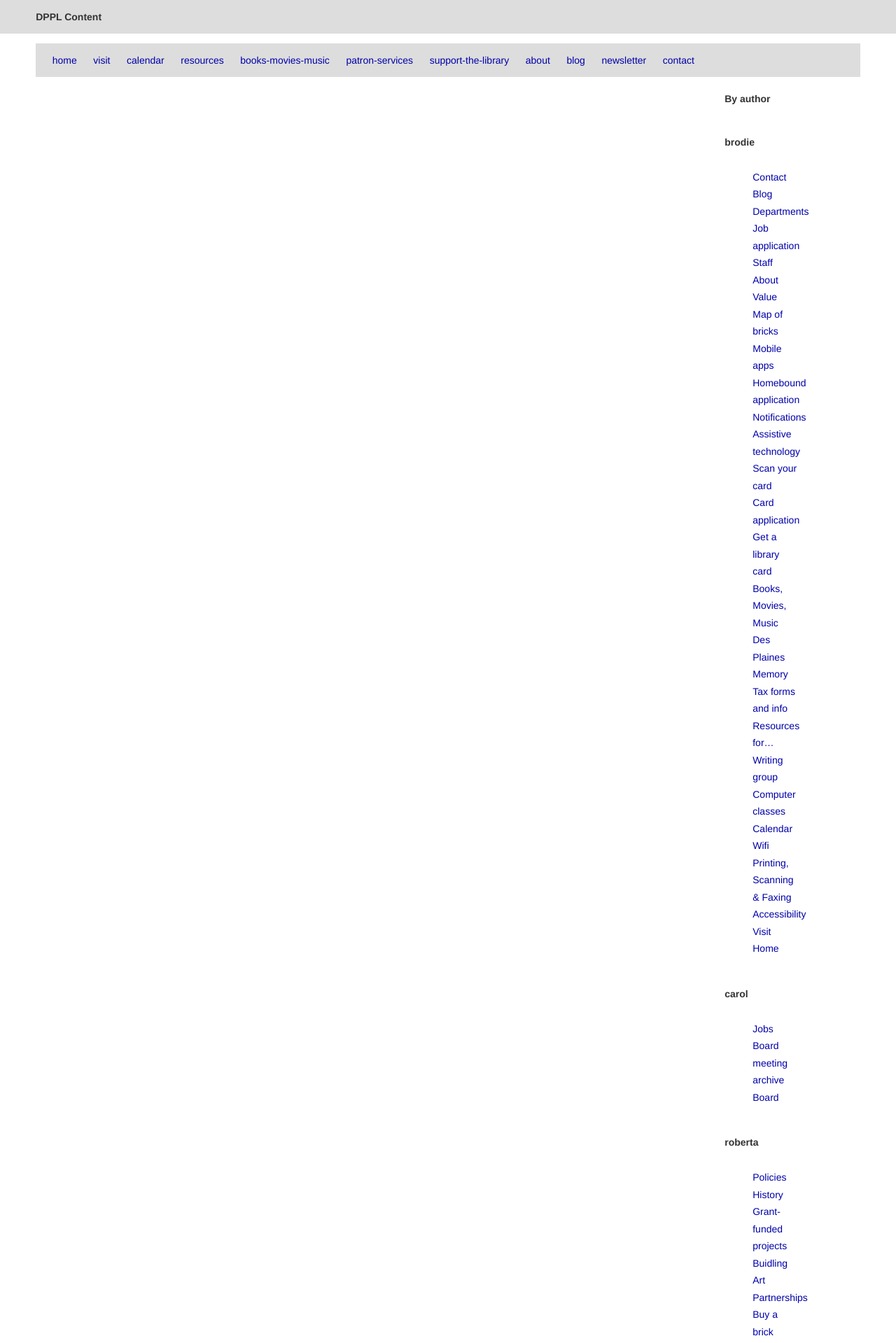
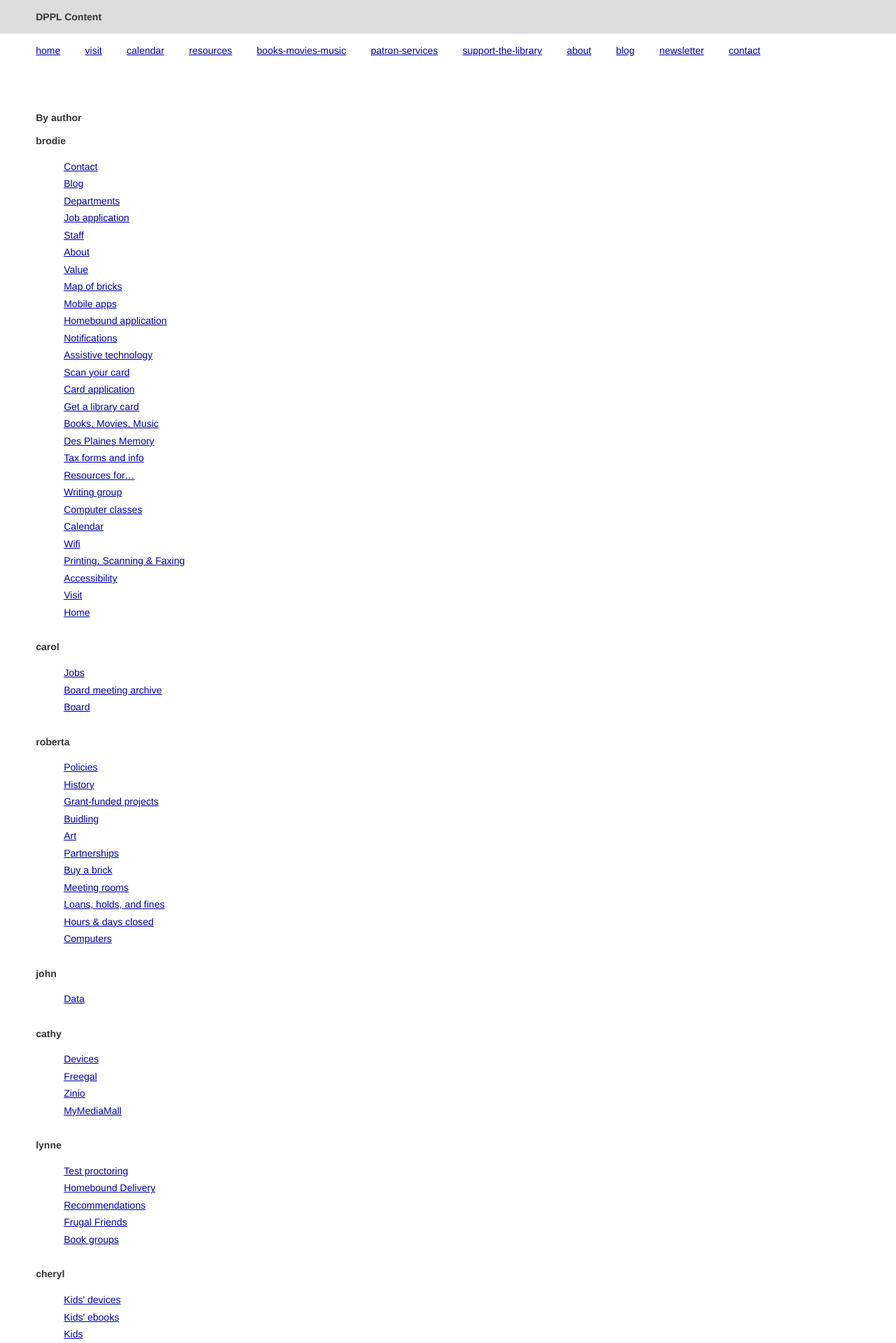
Before and after one commit to dpplweb/dppl-content, a Jekyll site: the page built from index.html, in a window 1280 px wide. Shown: the top 1919 px of the page at 70% size. Built offline with Jekyll 4.4.1, drawn with Linux system fonts in a browser that asks for light colours; Markdown is read by kramdown in place of the engine named in the settings.

Commit message:
fixed readme and css

```diff
--- a/_layouts/default.html
+++ b/_layouts/default.html
@@ -14,16 +14,16 @@
 
     </head>
     <body>
-        <header>
-          <h1 class="title"><a href="{{ site.baseurl }}/">{{ site.name }}</a></h1>
-          <nav>
+        <header class="site-header">
+          <h1 class="site-title"><a href="{{ site.baseurl }}/">{{ site.name }}</a></h1>
+        </header>
+        <nav>
             <ul class="nav">
             {% for section in site.sections %}
                 <li><a href="{{ site.baseurl }}{{ section }}">{{ section }}</a></li>
             {% endfor %}
             </ul>
           </nav>
-        <header>
         <div class="content">
             {{ content }}
         </div> <!-- /content -->
--- a/css/main.css
+++ b/css/main.css
@@ -58,29 +58,30 @@ ul.posts span {
 /*
 /*****************************************************************************/
 
-header{
-  height: 48px; line-height: 48px; padding: 0 4%; background-color: #ddd;
+.site-header, nav{
+  height: 48px; line-height: 48px; margin: 0; padding: 0 4%;
 }
 
-header a {
+.site-header{ background-color: #ddd;}
+
+.site-header a {
   text-decoration: none;
 }
 
-header h1.title {
-  display: inline-block;
+.site-title {
   margin: 0;
 }
 
-header h1.title a {
+.site-title a {
   color: #333;
 }
 
-header h1.title a:hover {
+.site-title a:hover {
   color: red;
 }
 
-.nav{list-style: none; padding: 0;}
-.nav li {display: block; float: left; margin-left: 2%;}
+.nav{margin: 0; padding: 0;list-style: none; }
+.nav li {display: block; float: left; margin-right: 3%;}
 .nav li a{display: block; height: 48px; line-height: 48px;}
 
 .content{padding: 4%; overflow: hidden;}
```
Also changed, not shown: README.md.
